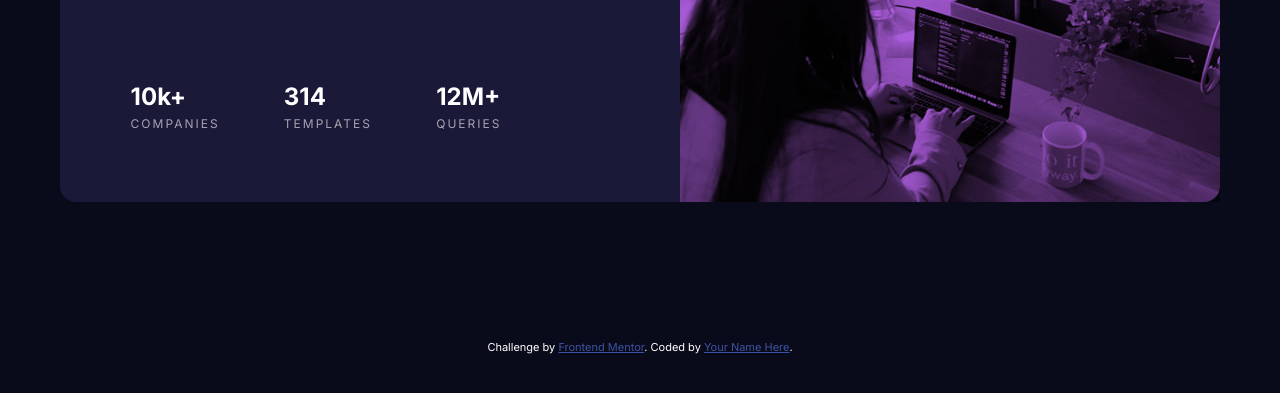
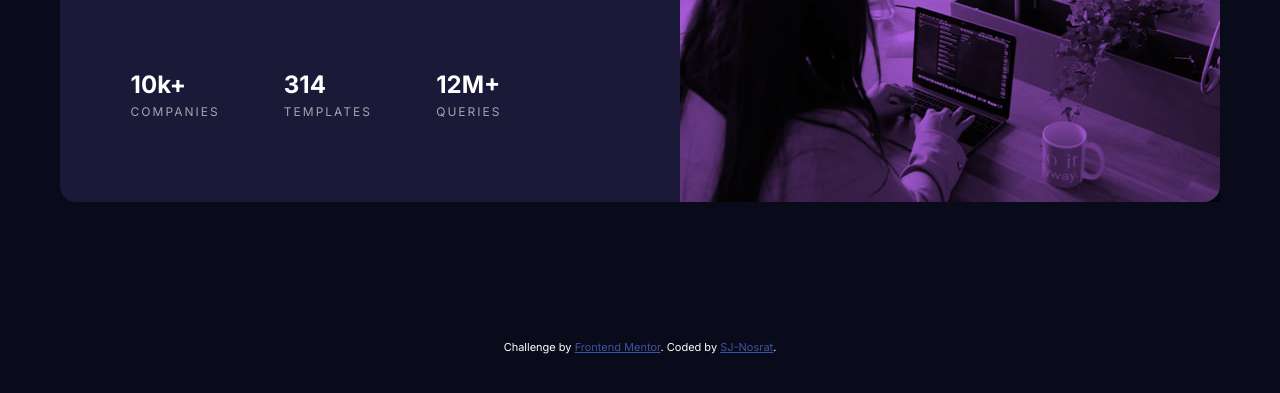
Before and after one commit to SJ-Nosrat/stats-card-component, a plain HTML site: page index.html in a window 1280 px wide. Shown: the part 377-770 px from the top of the page. Drawn offline with Linux system fonts and the light colour scheme.

Commit message:
added hyperlink and margin changes to css components

```diff
--- a/css/main.css
+++ b/css/main.css
@@ -140,7 +140,7 @@ img {
     }
 }
 
-@media (min-width: 1200px) {
+@media (min-width: 1220px) {
     .flex-container {
         max-width: none;
     }
@@ -186,6 +186,11 @@ img {
         margin-right: 9.1875rem;
     }
 
+    li:nth-child(2),
+    li:nth-child(3) {
+        margin-top: 0;
+    }
+
     h1,
     p,
     ul {
--- a/index.html
+++ b/index.html
@@ -48,7 +48,7 @@
 
   <footer class="attribution">
     Challenge by <a href="https://www.frontendmentor.io?ref=challenge" target="_blank">Frontend Mentor</a>.
-    Coded by <a href="#">Your Name Here</a>.
+    Coded by <a href="https://github.com/SJ-Nosrat" target="_blank">SJ-Nosrat</a>.
   </footer>
 </body>
 
```
